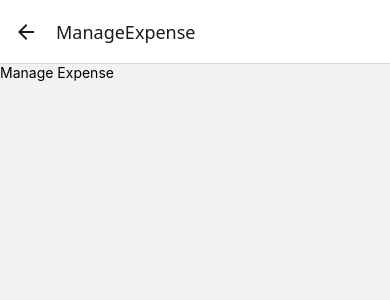
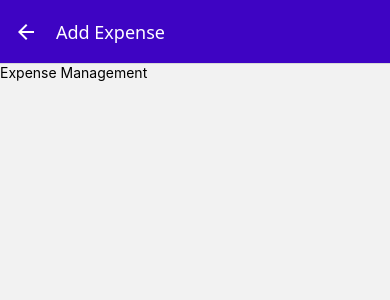
Before and after one commit to asnganje/expense-tracker-1, a React Native app: screen /ManageExpense in a window 390 px wide. Shown: the top 300 px of the page. Built offline with nearby package versions, Linux system fonts and the light colour scheme.

Commit message:
Add logic for dynamic mode display of expense screen

```diff
--- a/App.js
+++ b/App.js
@@ -53,13 +53,26 @@
     <>
       <StatusBar style="light" />
       <NavigationContainer>
-        <Stack.Navigator>
+        <Stack.Navigator
+          screenOptions={{
+            headerStyle: {
+              backgroundColor: GlobalStyles.colors.primary500
+            },
+            headerTintColor:"white"
+          }}
+        >
           <Stack.Screen
             name="Expenses Overview"
             component= {ExpensesOverview}
             options={{headerShown: false}}
           />
-          <Stack.Screen name="ManageExpense" component= {ManageExpense}/>
+          <Stack.Screen
+            name="ManageExpense"
+            component= {ManageExpense}
+            options={{
+              presentation:"modal"
+            }}
+          />
         </Stack.Navigator>
       </NavigationContainer>
     </>
--- a/components/ExpensesOutput/ExpenseItem.js
+++ b/components/ExpensesOutput/ExpenseItem.js
@@ -3,10 +3,12 @@
 import { getFormattedDate } from "../../util/date";
 import { useNavigation } from "@react-navigation/native";
 
-function ExpenseItem({description, amount, date}) {
+function ExpenseItem({id, description, amount, date}) {
   const navigation = useNavigation()
   function expensePressHandler() {
-    navigation.navigate("ManageExpense")
+    navigation.navigate("ManageExpense", {
+      expenseId: id
+    })
   }
 
   return(
--- a/screens/ManageExpense.js
+++ b/screens/ManageExpense.js
@@ -1,9 +1,19 @@
+import { useLayoutEffect } from "react";
 import { Text, View } from "react-native";
 
-function ManageExpense() {
+function ManageExpense({ route, navigation }) {
+  const editedExpenseId = route.params?.expenseId
+  const isEditing = !!editedExpenseId
+
+  useLayoutEffect(()=> {
+    navigation.setOptions({
+      title: isEditing ? "Edit Expense" : "Add Expense"
+    })
+  }, [navigation, isEditing])
+
   return(
     <View>
-      <Text>Manage Expense</Text>
+      <Text>Expense Management</Text>
     </View>
   )
 
```
